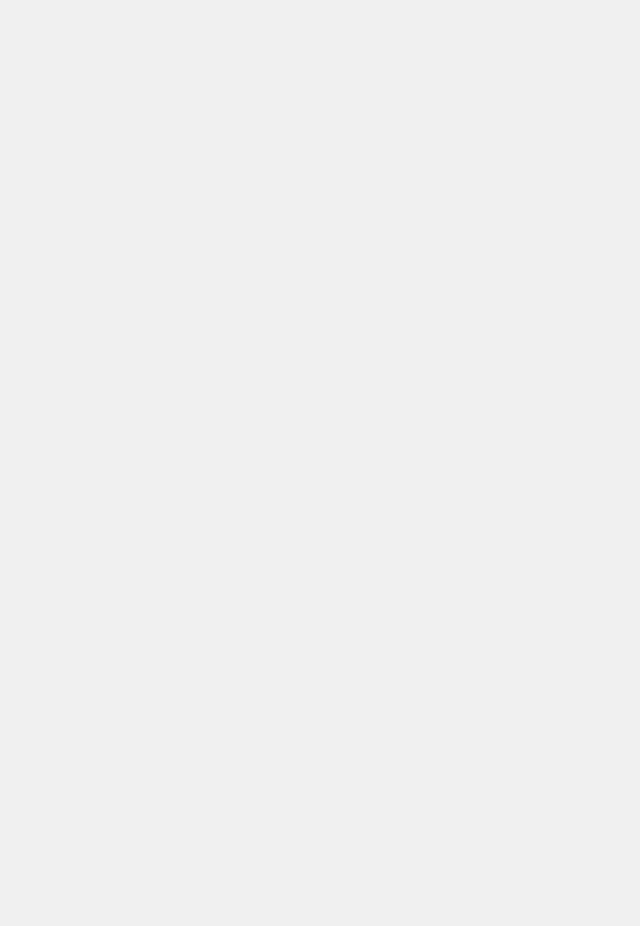
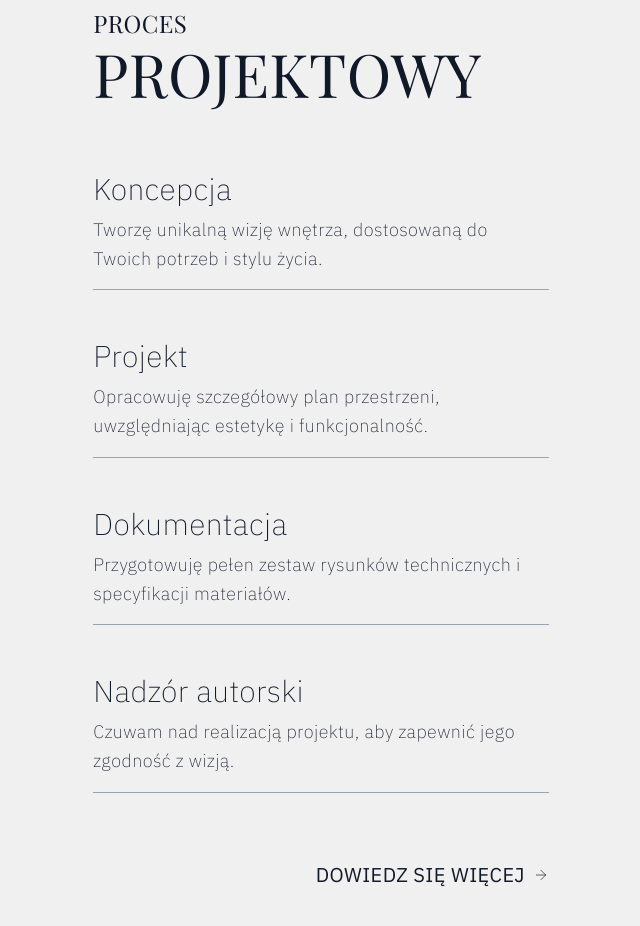
Before and after one commit to marekgacekdev45/anna-zientara-portfolio, a Next.js app: page / in a window 1280 px wide. Shown: the part 1860-2786 px from the top of the page, without its empty margins (627-1267 px from the left). Before the commit the page ends 1795 px from the top, so only its background shows below. Built offline with nearby package versions, Linux system fonts and the light colour scheme.

Commit message:
create process home section

```diff
--- a/app/(root)/page.tsx
+++ b/app/(root)/page.tsx
@@ -1,11 +1,13 @@
 import About from '@/components/home/about'
 import Hero from '@/components/home/hero'
+import Process from '@/components/home/process'
 
 const Home = () => {
 	return (
 		<>
 			<Hero />
-      <About/>
+			<About />
+			<Process/>
 		</>
 	)
 }
--- a/app/layout.tsx
+++ b/app/layout.tsx
@@ -1,7 +1,26 @@
+import { Metadata } from 'next'
+import { Provider } from '@/app/utils/provider'
 import { font_heading, font_text } from '@/app/utils/fonts'
 
 import './globals.css'
-import { Provider } from '@/app/utils/provider'
+
+export const metadata: Metadata = {
+	title: {
+		default: 'Anna Zientara - Architekt Wnętrz',
+		template: '%s | Anna Zientara - Architekt Wnętrz',
+	},
+	description:
+		'Tworzę wyjątkowe, spersonalizowane wnętrza inspirowane stylem życia moich klientów. Anna Zientara – architekt wnętrz, który łączy harmonię z funkcjonalnością.',
+	openGraph: {
+		title: 'Anna Zientara - Architekt Wnętrz',
+		description:
+			'Tworzę wyjątkowe, spersonalizowane wnętrza inspirowane stylem życia moich klientów. Anna Zientara – architekt wnętrz, który łączy harmonię z funkcjonalnością.',
+		type: 'website',
+		locale: 'pl_PL',
+		url: '',
+		siteName: 'Anna Zientara - Architekt Wnętrz',
+	},
+}
 
 export default function RootLayout({
 	children,
--- /dev/null
+++ b/components/home/process.tsx
@@ -0,0 +1,68 @@
+// import Image from 'next/image'
+// import WorkImage from '@/public/assets/proces.webp'
+
+import BaseLink from '@/components/base-link'
+
+const processList = [
+	{
+		title: 'Koncepcja',
+		desc: 'Tworzę unikalną wizję wnętrza, dostosowaną do Twoich potrzeb i stylu życia.',
+	},
+	{
+		title: 'Projekt',
+		desc: 'Opracowuję szczegółowy plan przestrzeni, uwzględniając estetykę i funkcjonalność.',
+	},
+	{
+		title: 'Dokumentacja',
+		desc: 'Przygotowuję pełen zestaw rysunków technicznych i specyfikacji materiałów.',
+	},
+	{
+		title: 'Nadzór autorski',
+		desc: 'Czuwam nad realizacją projektu, aby zapewnić jego zgodność z wizją.',
+	},
+]
+
+const Process = () => {
+	return (
+		<section className='section pt-12 sm:pt-24 pb-12'>
+			{/* CONTAINER */}
+			<div className='wrapper grid xl:grid-cols-2 gap-20 '>
+				{/* image */}
+				<div className='flex justify-center lg:justify-start items-center '>
+					{/* <Image
+						src={WorkImage}
+						alt='Sofa z kominkiem'
+						className='aspect-square max-h-[600px] shadow-2xl shadow-gray-700 '
+						placeholder='blur'
+					/> */}
+
+				</div>
+				{/* text */}
+				<div className='flex flex-col justify-between items-center gap-12 lg:gap-0 '>
+					<div className='xl:w-[85%] flex flex-col space-y-5 '>
+                        <div className='space-y-1'>
+
+						<p className='preheading'>Proces</p>
+						<h2 className='heading'>Projektowy</h2>
+                        </div>
+						<ul className='pt-12 space-y-16 lg:space-y-12 '>
+							{processList.map((item, index) => (
+								<li key={index}>
+									<div className=' pb-4 space-y-2 border-b border-gray-400'>
+										<h3 className='text-3xl'>{item.title}</h3>
+										<p className='text'>{item.desc}</p>
+									</div>
+								</li>
+							))}
+						</ul>
+						<BaseLink href='/proces-projektowy' className='pt-12 xl:self-end'>
+							Dowiedz się więcej
+						</BaseLink>
+					</div>
+				</div>
+			</div>
+		</section>
+	)
+}
+
+export default Process
```
Also changed, not shown: app/opengraph-image.jpg (added).
